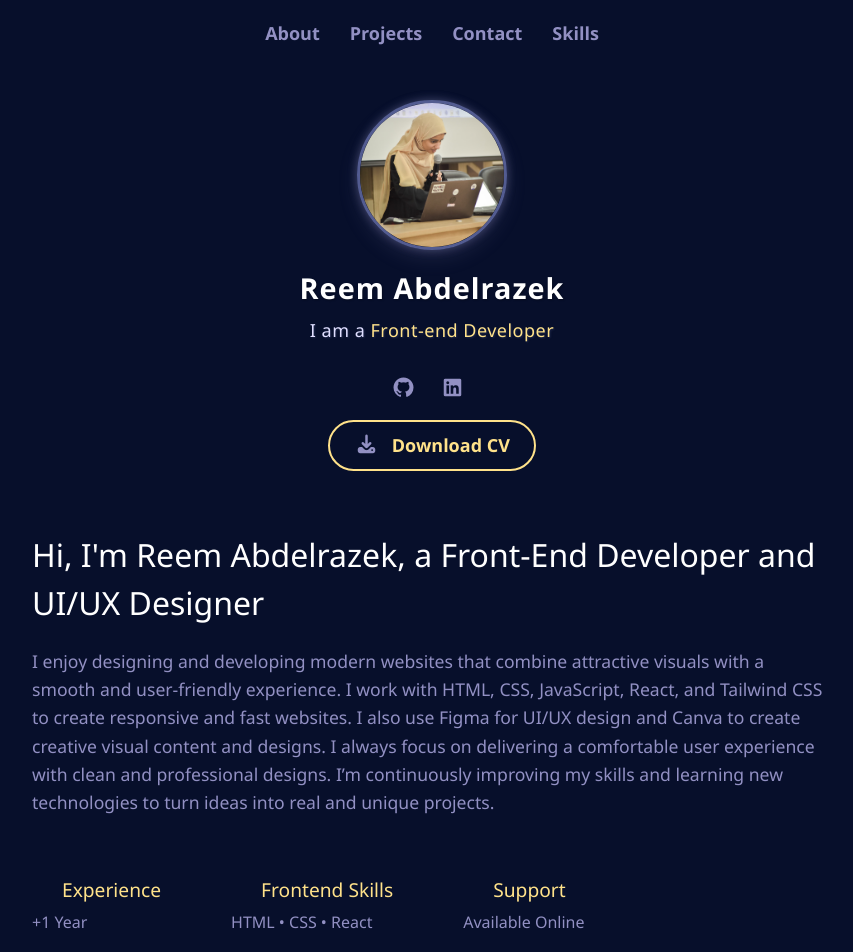
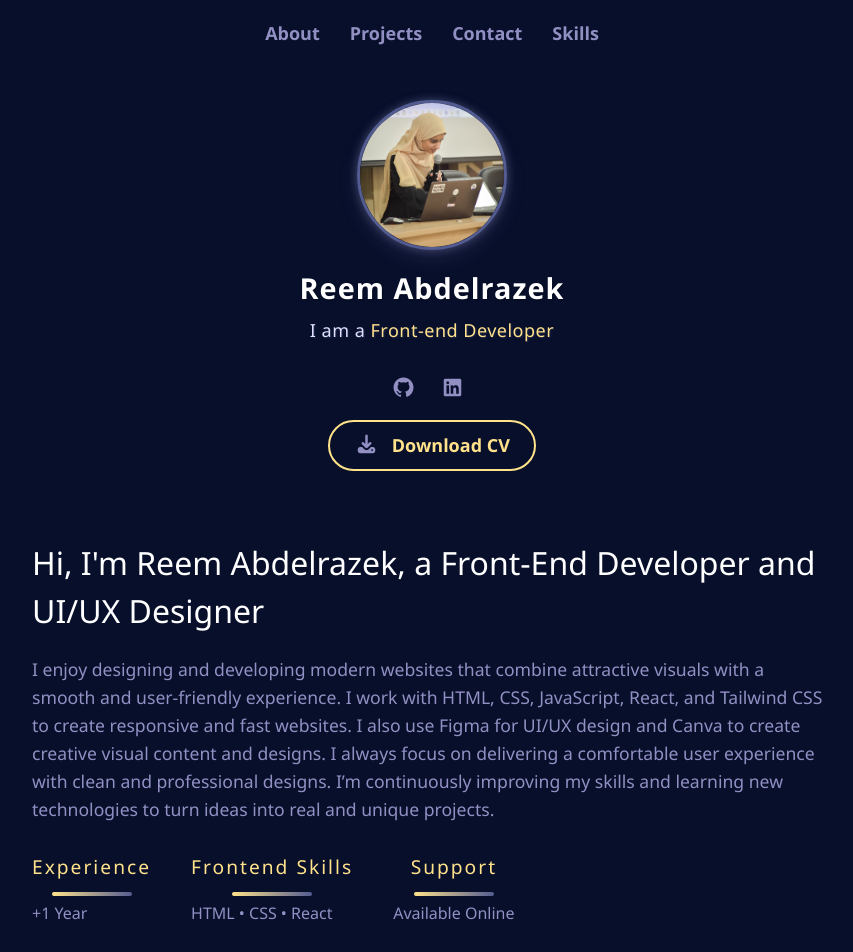
Before and after one commit to reem-abdelrazek20/reem-abdelrazek, a React (Vite) app: page / in a window 1280 px wide. Shown: the top 952 px of the page, without its empty margins (208-1061 px from the left). Built offline with nearby package versions, Linux system fonts and the light colour scheme.

Commit message:
update project files

```diff
--- a/src/styles/skillStyle.css
+++ b/src/styles/skillStyle.css
@@ -1,3 +1,7 @@
+.skills-content{
+  margin-top: 25px;
+}
+
 .skills-toggle {
   display: flex;
   margin: auto;
@@ -87,45 +91,97 @@
 
 /* الجزء الخاص بـ Soft Skills */
 .soft-skills-grid {
-  max-width: 400px;
-  margin: 30px auto;
-  display: flex;
-  flex-direction: column;
-  align-items: center;
+  max-width: 500px;
+  margin: 50px auto;
+  padding: 20px;
+  margin-top: 20PX;
 }
-.soft-skills-title {
-  font-size: 1.5rem;
-  margin-bottom: 1rem;
+
+.soft-skills-title,
+h3 {
+  text-align: center;
   color: #FFE28A;
-  text-align: center;
+  font-size: 2rem;
+  margin-bottom: 25px;
+  letter-spacing: 2px;
+  position: relative;
+}
+
+.soft-skills-title::after,
+h3::after {
+  content: "";
+  width: 80px;
+  height: 4px;
+  background: linear-gradient(to right, #FFE28A, #535C91);
+  display: block;
+  margin: 10px auto 0;
+  border-radius: 20px;
 }
 
 .soft-skills-list {
-  margin-top: 30px;
   display: flex;
   flex-direction: column;
-  gap: 12px;
+  gap: 18px;
+}
+
+.soft-skill-card {
+  width: 80%;
+  margin: 0 auto;
+
+  position: relative;
+  overflow: hidden;
+  padding: 18px 20px;
+  border-radius: 18px;
+
+  background: rgba(83, 92, 145, 0.2);
+  backdrop-filter: blur(10px);
+
+  border: 1px solid rgba(255, 255, 255, 0.1);
+
+  color: white;
+  font-size: 1rem;
+  font-weight: 600;
+  letter-spacing: 1px;
+
+  text-align: center;
+
+  box-shadow:
+    0 8px 20px rgba(0, 0, 0, 0.25),
+    inset 0 1px 1px rgba(255,255,255,0.1);
+
+  transition: all 0.35s ease;
+}
+
+.soft-skill-card::before {
+  content: "";
+  position: absolute;
+  top: 0;
+  left: -120%;
   width: 100%;
+  height: 100%;
+  background: linear-gradient(
+    120deg,
+    transparent,
+    rgba(255,255,255,0.2),
+    transparent
+  );
+  transition: 0.6s;
 }
-.soft-skill-card {
-  width: 100%;
-color: white;
-  background: linear-gradient(145deg, #535C91, #3f4678);
-  padding: 12px 16px;
-  border-radius: 10px;
-  font-weight: bold;
-  text-align: center;
-  box-shadow: 0 4px 10px rgba(0,0,0,0.25);
-  transition: transform 0.3s ease, background 0.3s ease;
+
+.soft-skill-card:hover::before {
+  left: 120%;
 }
 
 .soft-skill-card:hover {
-  transform: scale(1.05);
-  background-color: #646fb3;
+  transform: translateY(-6px) scale(1.02);
+
+  background: linear-gradient(
+    135deg,
+    rgba(83, 92, 145, 0.8),
+    rgba(100, 111, 179, 0.7)
+  );
+
+  box-shadow:
+    0 12px 25px rgba(83, 92, 145, 0.4),
+    0 0 15px rgba(255, 226, 138, 0.3);
 }
-h3 {
-  color:#FFE28A;
-  text-align: center;
-  margin: 30px;
-  font-size: 25px;
-}
```
